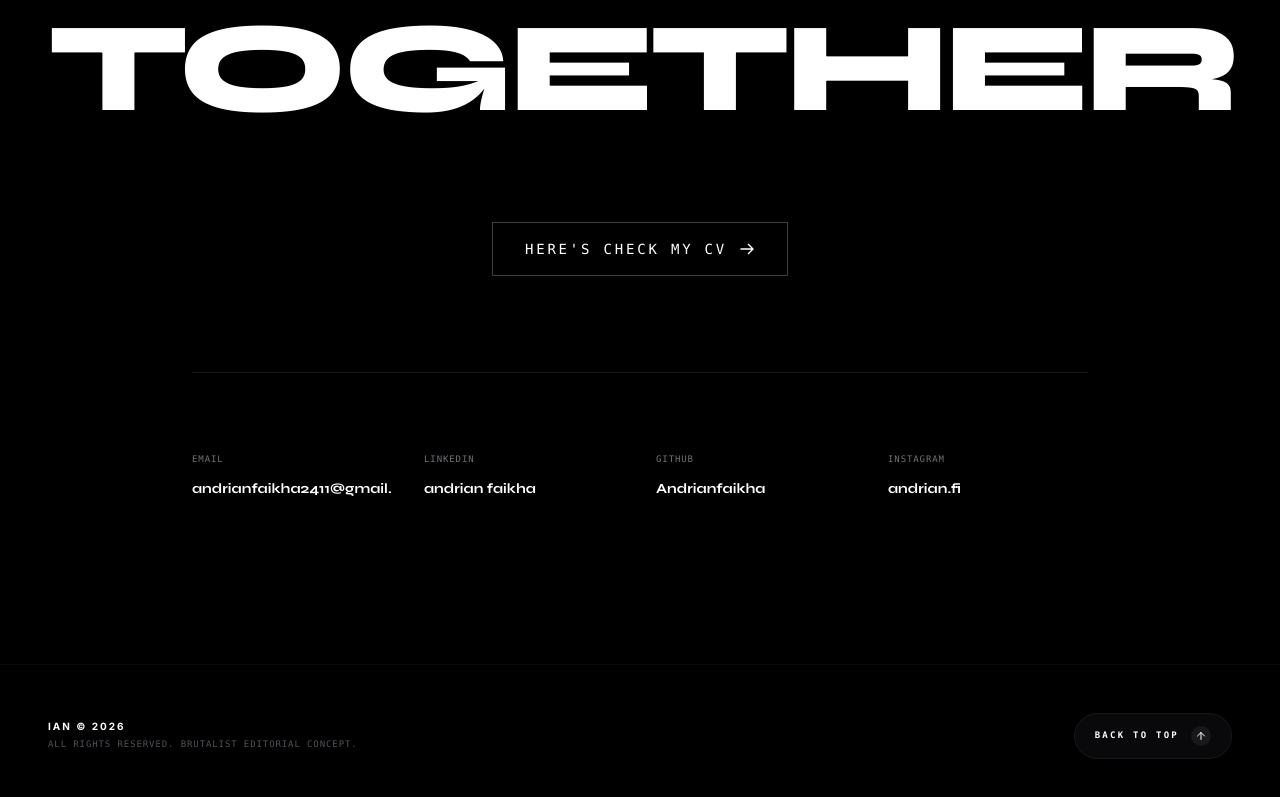
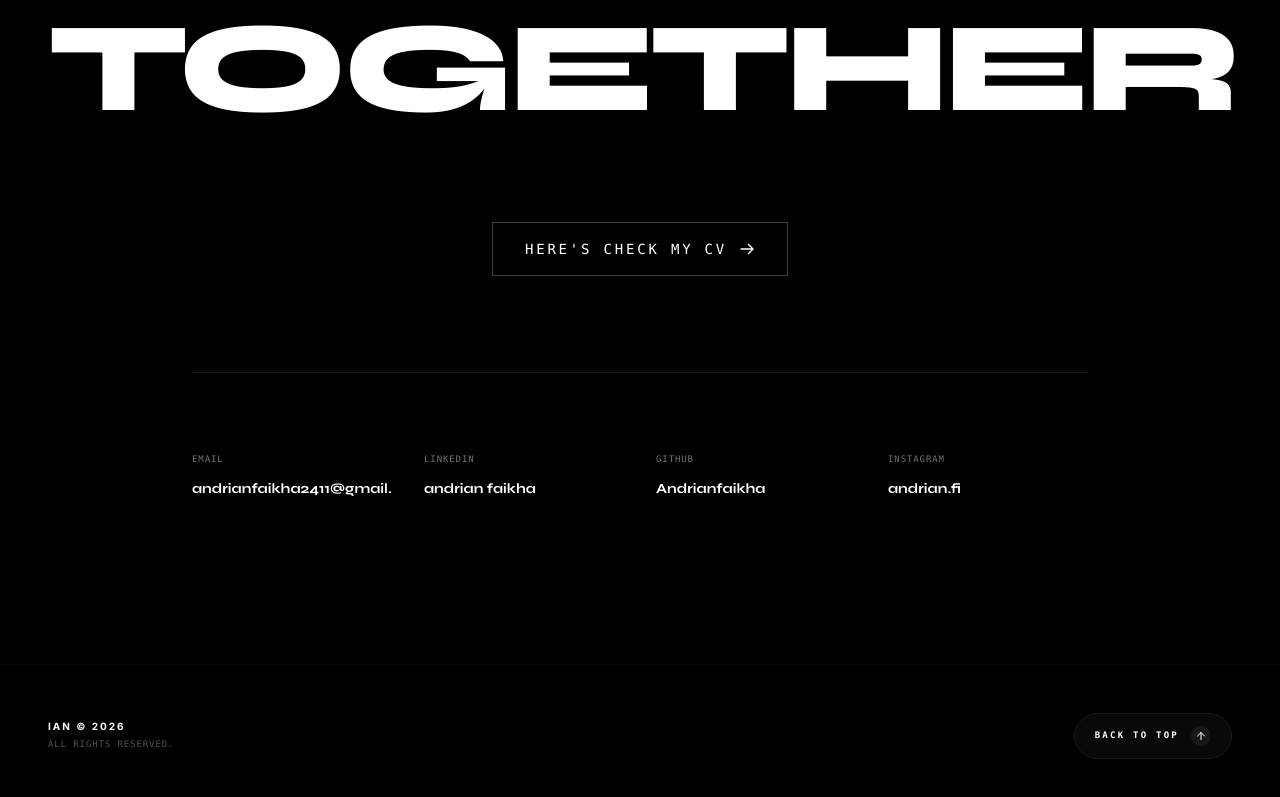
Before and after one commit to Andrianfaikha/web-portfolio-ian, a Next.js app: page / in a window 1280 px wide. Shown: the part 10034-10831 px from the top of the page. Built offline with nearby package versions, Linux system fonts and the light colour scheme.

Commit message:
fix: remove brutalist editorial concept from footer

```diff
--- a/components/Footer.tsx
+++ b/components/Footer.tsx
@@ -20,7 +20,7 @@ export default function Footer() {
             IAN © 2026
           </span>
           <span className="text-[9px] font-mono text-zinc-600 uppercase tracking-widest">
-            All Rights Reserved. Brutalist Editorial Concept.
+            All Rights Reserved.
           </span>
         </div>
 
```
